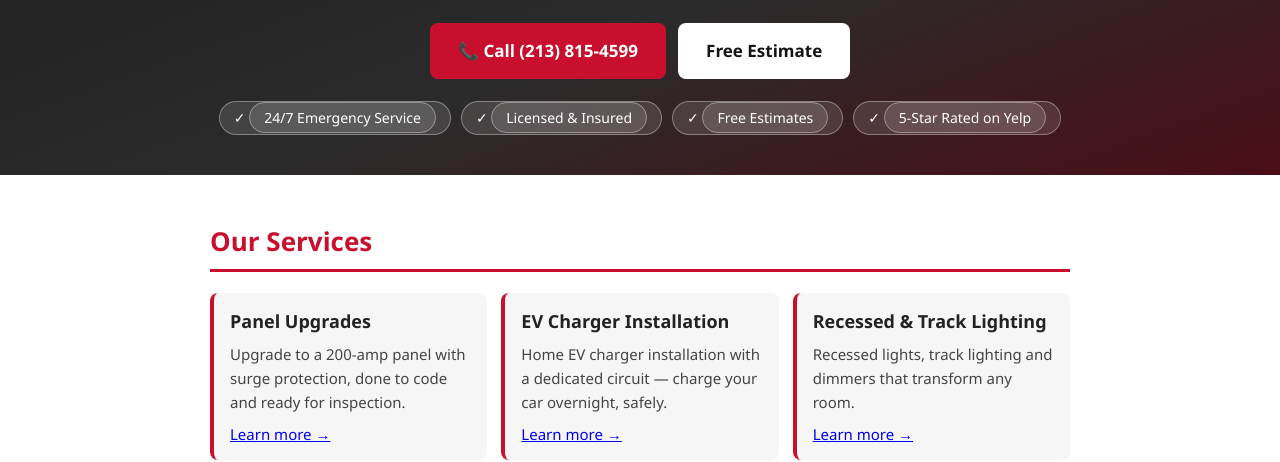
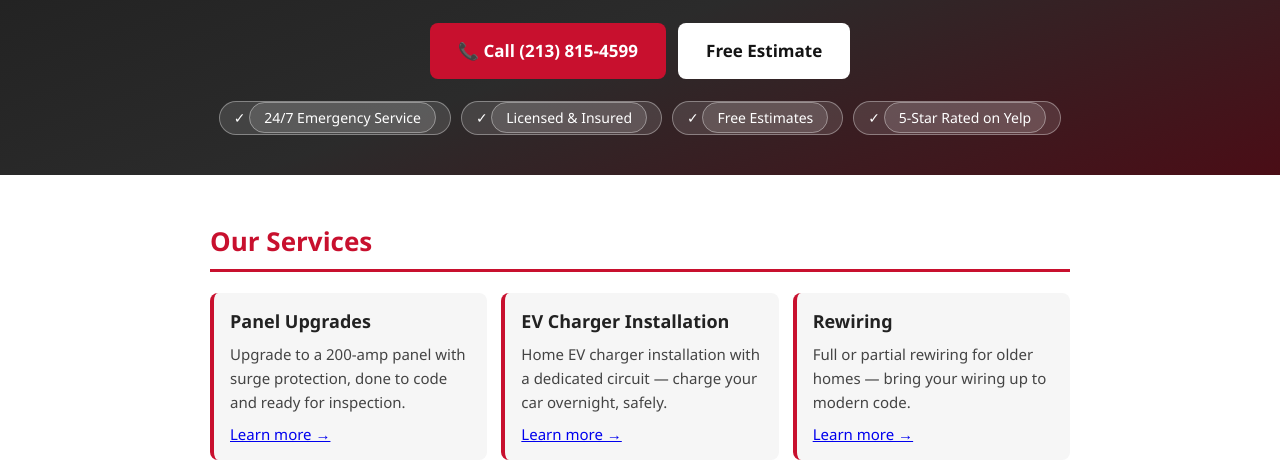
Before and after one commit to henrygranados767-png/lighting-speed-electric-website, a plain HTML site: page index.html in a window 1280 px wide. Shown: the part 345-807 px from the top of the page. Drawn offline with Linux system fonts and the light colour scheme.

Commit message:
Remove recessed lighting service card from homepage

```diff
--- a/index.html
+++ b/index.html
@@ -99,7 +99,6 @@
     <div class="svc-grid">
       <div class="svc"><h3 data-en="Panel Upgrades" data-es="Cambio de paneles">Panel Upgrades</h3><p data-en="Upgrade to a 200-amp panel with surge protection, done to code and ready for inspection." data-es="Cambio a panel de 200 amperios con protección contra picos, a código y listo para inspección.">Upgrade to a 200-amp panel with surge protection, done to code and ready for inspection.</p><p style="margin-top:8px"><a href="panel-upgrades.html" data-en="Learn more →" data-es="Ver más →">Learn more →</a></p></div>
       <div class="svc"><h3 data-en="EV Charger Installation" data-es="Instalación de cargadores EV">EV Charger Installation</h3><p data-en="Home EV charger installation with a dedicated circuit — charge your car overnight, safely." data-es="Instalación de cargador para tu carro eléctrico en casa, con circuito dedicado y seguro.">Home EV charger installation with a dedicated circuit — charge your car overnight, safely.</p><p style="margin-top:8px"><a href="ev-charger-installation.html" data-en="Learn more →" data-es="Ver más →">Learn more →</a></p></div>
-      <div class="svc"><h3 data-en="Recessed &amp; Track Lighting" data-es="Luces recessed y de riel">Recessed &amp; Track Lighting</h3><p data-en="Recessed lights, track lighting and dimmers that transform any room." data-es="Luces recessed, luces de riel y dimmers que transforman cualquier cuarto.">Recessed lights, track lighting and dimmers that transform any room.</p><p style="margin-top:8px"><a href="recessed-lighting.html" data-en="Learn more →" data-es="Ver más →">Learn more →</a></p></div>
       <div class="svc"><h3 data-en="Rewiring" data-es="Recableado">Rewiring</h3><p data-en="Full or partial rewiring for older homes — bring your wiring up to modern code." data-es="Recableado total o parcial para casas viejas, actualizado al código moderno.">Full or partial rewiring for older homes — bring your wiring up to modern code.</p><p style="margin-top:8px"><a href="rewiring.html" data-en="Learn more →" data-es="Ver más →">Learn more →</a></p></div>
       <div class="svc"><h3 data-en="Troubleshooting &amp; Repairs" data-es="Diagnóstico y reparaciones">Troubleshooting &amp; Repairs</h3><p data-en="Dead outlets, tripping breakers, flickering lights — we find the problem and fix it." data-es="Contactos muertos, breakers que se disparan, luces que parpadean — encontramos el problema y lo arreglamos.">Dead outlets, tripping breakers, flickering lights — we find the problem and fix it.</p><p style="margin-top:8px"><a href="troubleshooting.html" data-en="Learn more →" data-es="Ver más →">Learn more →</a></p></div>
       <div class="svc"><h3 data-en="Residential &amp; Commercial" data-es="Residencial y comercial">Residential &amp; Commercial</h3><p data-en="Homes, restaurants, shops and bakeries — 15 years of commercial and residential experience." data-es="Casas, restaurantes, tiendas y panaderías — 15 años de experiencia comercial y residencial.">Homes, restaurants, shops and bakeries — 15 years of commercial and residential experience.</p></div>
```
